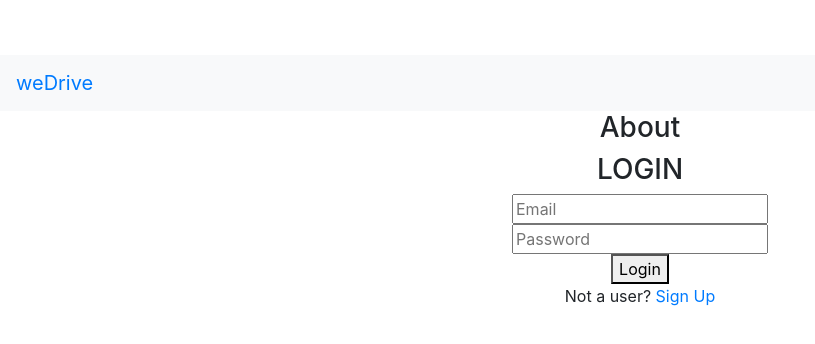
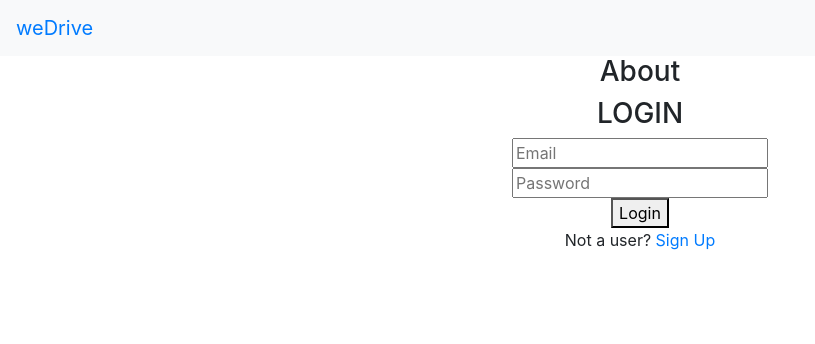
Before and after one commit to dpolcari18/frontend-weDrive, a React (Create React App) app: page / in a window 1280 px wide. Shown: the top 344 px of the page, without its empty margins (0-815 px from the left). Built offline with nearby package versions, Linux system fonts and the light colour scheme.

Commit message:
changed title

```diff
--- a/public/index.html
+++ b/public/index.html
@@ -24,7 +24,7 @@
       work correctly both with client-side routing and a non-root public URL.
       Learn how to configure a non-root public URL by running `npm run build`.
     -->
-    <title>React App</title>
+    <title>weDrive</title>
   </head>
   <body>
     <noscript>You need to enable JavaScript to run this app.</noscript>
--- a/src/containers/NavBar.js
+++ b/src/containers/NavBar.js
@@ -35,7 +35,7 @@ const NavBar = ({ history, logout_user, loggedIn }) => {
             )
         } else {
             return(
-                <Navbar bg="light" variant="light">
+                <Navbar bg="light" variant="light" fixed='top'>
                     <Navbar.Brand><Link to='/home'>weDrive</ Link></Navbar.Brand>
                 </Navbar>
             )
```
